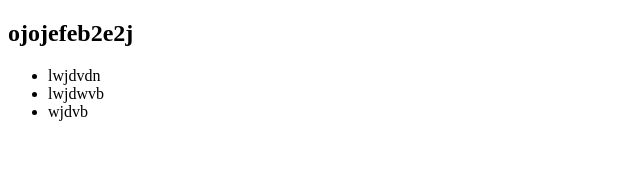
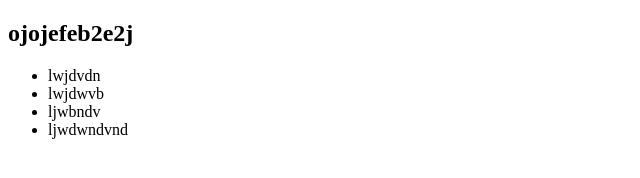
Before and after one commit to b000cw/git-test, a website: page create.html in a window 1280 px wide. Shown: the whole page, without its empty margins (0-640 px from the left). Drawn offline with Linux system fonts and the light colour scheme.

Commit message:
edited create.html

```diff
--- a/create.html
+++ b/create.html
@@ -11,7 +11,9 @@
           lwjdvdn
         </li>
         <li>lwjdwvb</li>
-        <li>wjdvb</li>
+        <!-- <li>wjdvb</li> -->
+        <li>ljwbndv</li>
+        <li>ljwdwndvnd</li>
       </ul>
     </div>
   </body>
```
